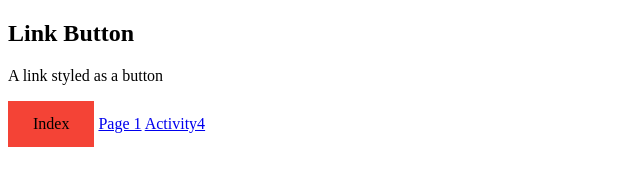
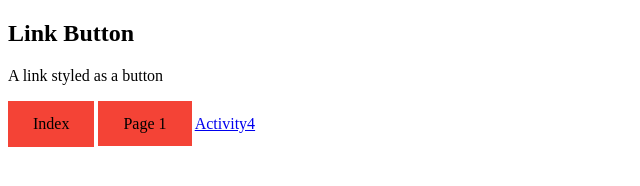
Before and after one commit to bambyrequillo/bambyrequillo.github.io, a plain HTML site: page Activity4.html in a window 1280 px wide. Shown: the whole page, without its empty margins (0-640 px from the left). Drawn offline with Linux system fonts and the light colour scheme.

Commit message:
Update Activity4.html

```diff
--- a/Activity4.html
+++ b/Activity4.html
@@ -13,9 +13,21 @@ display: inline-block;
 a.a:active{
 background-color:red;
 }
+</style>
+<style>
+a.b:link{
+background-color: #f44336;
+color: black;
+padding: 14px 25px;
+text-align: center;
+text-decoration: none;
+display: inline;
+}
+a.b:active{
+background-color:none;
+}
 
 </style>
-
 </head>
 <body>
 <h2>Link Button</h2>
```
